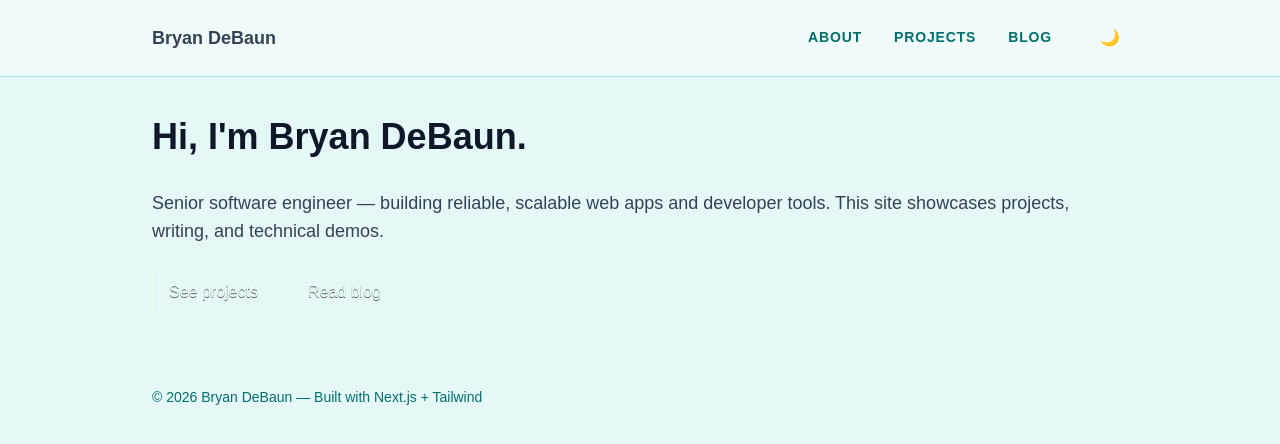
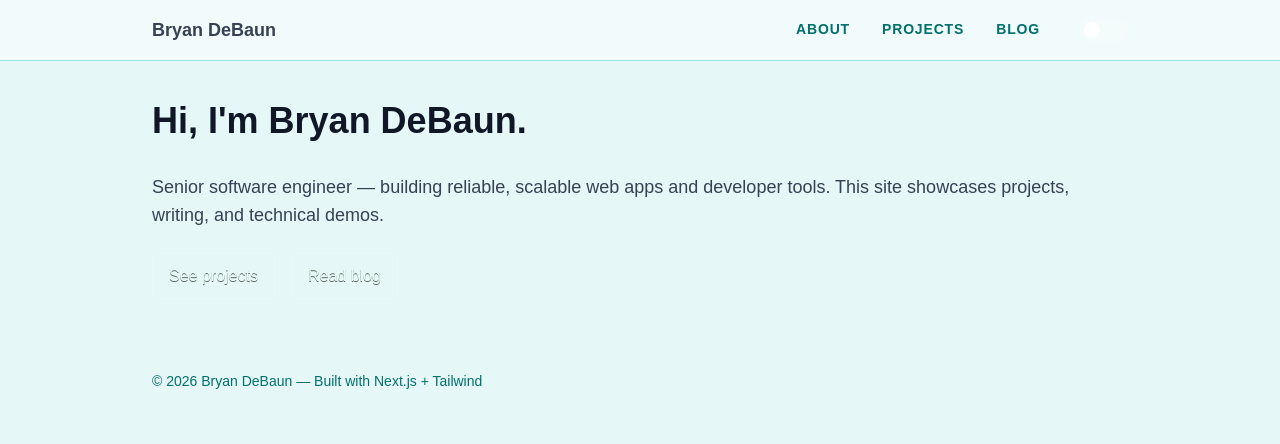
Before and after one commit to bryan-debaun/bryandebaun.dev, a Next.js app: page / in a window 1280 px wide. Shown: the top 444 px of the page. Built offline with nearby package versions, Linux system fonts and the light colour scheme.

Commit message:
style: show pointer cursor for theme toggle button (fixes #9)

```diff
--- a/src/components/DarkModeToggle.tsx
+++ b/src/components/DarkModeToggle.tsx
@@ -41,12 +41,20 @@ export default function DarkModeToggle() {
     return (
         <button
             onClick={toggleTheme}
-            aria-pressed={isDark}
+            onKeyDown={(e) => {
+                if (e.key === 'Enter' || e.key === ' ') {
+                    e.preventDefault()
+                    toggleTheme()
+                }
+            }}
+            role="switch"
+            aria-checked={isDark}
             aria-label="Toggle dark mode"
             title={isDark ? "Switch to light mode" : "Switch to dark mode"}
-            className="ml-3 p-2 rounded hover:bg-zinc-100 dark:hover:bg-zinc-800"
+            className="ml-3 rounded-full p-1 w-12 h-6 flex items-center cursor-pointer focus:outline-none focus-visible:ring-2 focus-visible:ring-offset-2"
+            style={{ backgroundColor: isDark ? 'var(--color-norwegian-400-dark)' : 'rgba(255,255,255,0.06)' }}
         >
-            {isDark ? "☀️" : "🌙"}
+            <span className={`inline-block w-4 h-4 bg-white rounded-full transform transition-transform duration-200 ${isDark ? 'translate-x-6' : 'translate-x-0'}`} />
         </button>
     );
 }
```
